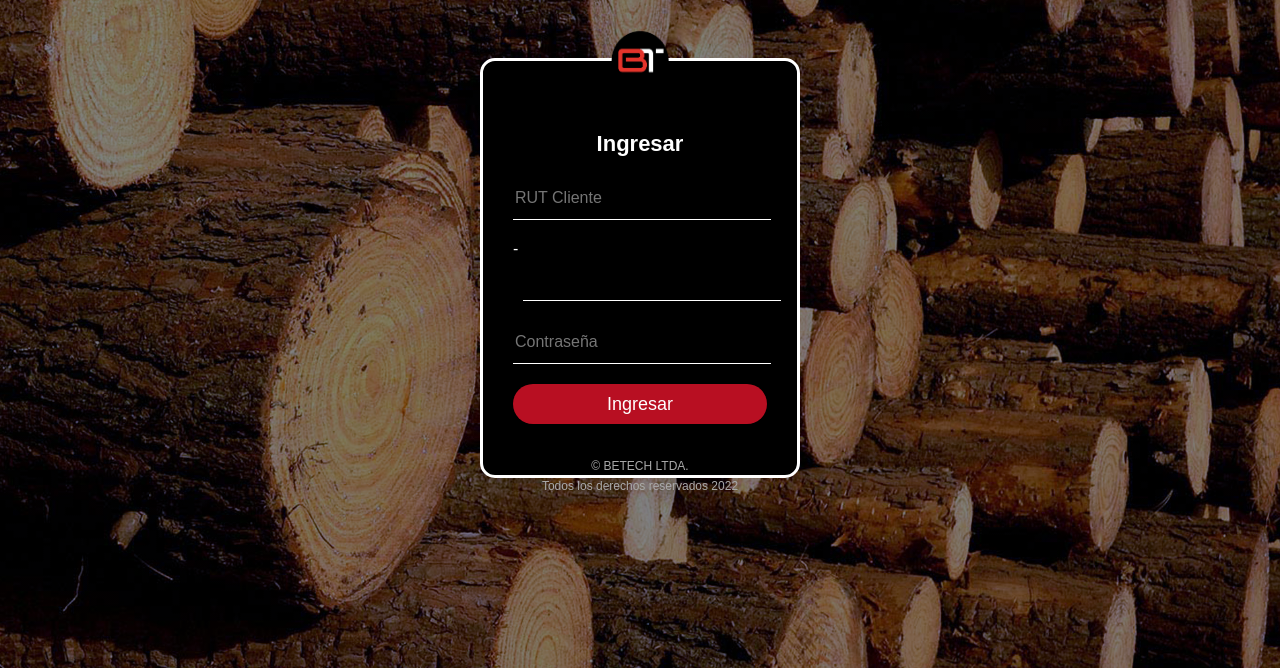
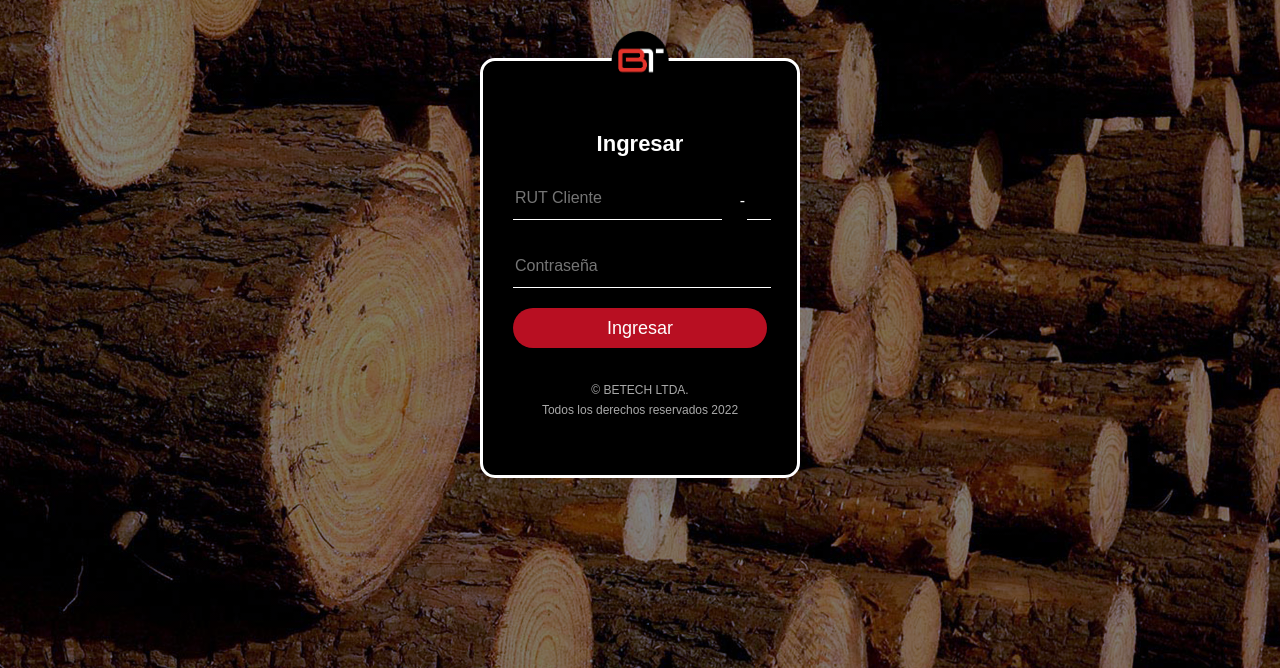
Before and after one commit to FranClone/spp_nuevo, a Django app: page /login/ in a window 1280 px wide. Shown: the part 132-800 px from the top of the page. Run offline with Django 4.2, Linux system fonts and the light colour scheme.

Commit message:
avance Cristopher

```diff
--- a/core/forms.py
+++ b/core/forms.py
@@ -2,7 +2,6 @@ from django import forms
 from django.contrib.auth.forms import UserCreationForm
 from django.contrib.auth.models import User
 from django.core.exceptions import ValidationError
-import re
 
 def validate_rut_body(value):
     if not value.isdigit():
@@ -15,8 +14,8 @@ def validate_rut_dv(value):
     return value
 
 class CustomUserCreationForm(UserCreationForm):
-    rut_body = forms.CharField(widget=forms.TextInput(attrs={'class': 'input-login rut-body', 'placeholder': 'RUT Cliente', 'input_type': 'number'}), max_length=8, label="", validators=[validate_rut_body])
-    rut_dv = forms.CharField(widget=forms.TextInput(attrs={'class': 'input-login rut-dv'}), max_length=1, label="", validators=[validate_rut_dv])
+    rut_body = forms.CharField(max_length=8, label="", validators=[validate_rut_body])
+    rut_dv = forms.CharField(max_length=1, label="", validators=[validate_rut_dv])
 
     class Meta:
         model = User
--- a/core/static/styles/styles.css
+++ b/core/static/styles/styles.css
@@ -326,7 +326,6 @@ li {
     color: #fff;
 }
 
-<<<<<<< HEAD
 .progress {
     width: 10%;
     height: 30px;
@@ -334,21 +333,25 @@ li {
     border-radius: 2px;
     margin: 10px auto;
 }
-=======
 .rut-input {
     display: flex;
-    width: 80px; /* tamaño del input */
-    }
+    vertical-align: middle; /* tamaño del input */
+}
 
-.rut-body {
+.rut-input span {
+    font-size: 16px;
+    margin-top: 15px;
+    margin-right: 2px;
+}
+
+.rut-input .rut-body {
     width: calc(100% - 20px); /* ancho del cuerpo del RUT */
-    }
+    margin-right: 2px;
+ }
 
-.rut-dv {
+.rut-input .rut-dv {
     width: 20px; /* ancho del dígito verificador */
-    margin-left: 10px; /* margen a la izquierda */
-    }
->>>>>>> a60bf203f9dc1b7d740cebe8eee45e4af5685a19
+}
 
 .progress-bar {
     color: white;
--- a/core/templates/login.html
+++ b/core/templates/login.html
@@ -16,7 +16,11 @@
         {% block content %}
             <form method="post">
                 {% csrf_token %}
-                <div class="rut_form">{{form.rut_body}} - {{form.rut_dv}}<div>
+                <div class='rut-input'>
+                    <div class='input-login rut-body' placeholder='RUT Cliente'>{{form.rut_body}}</div>
+                    <span>-</span>
+                    <div class='input-login rut-dv'>{{form.rut_dv}}</div>
+                </div>
                 <div> {{form.password}} </div>
                 <input type="submit" value="Ingresar">
                 <p>© BETECH LTDA.<br>Todos los derechos reservados 2022</p><br>
```
